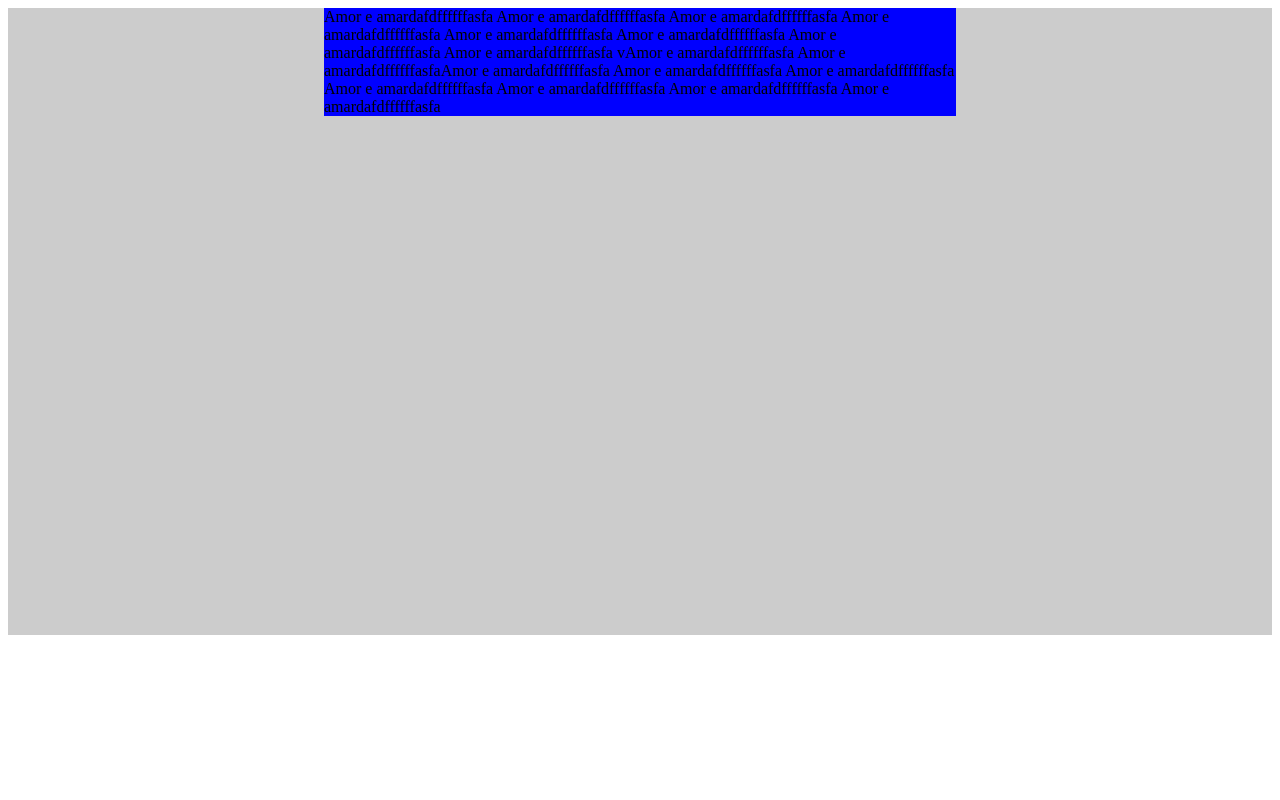
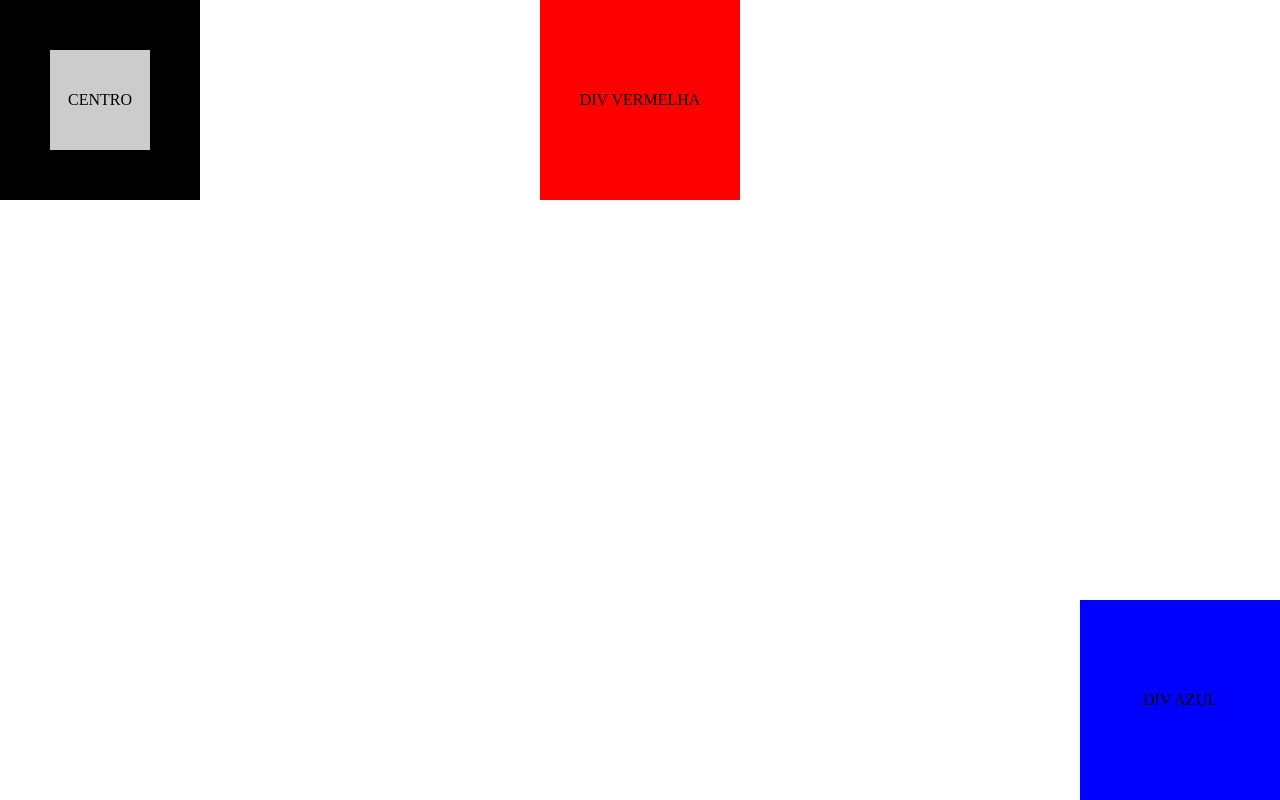
Before and after one commit to augustojuniorcarvalho/HTML, a plain HTML site: page portalteste.html in a window 1280 px wide. Drawn offline with Linux system fonts and the light colour scheme.

Commit message:
update portal

```diff
--- a/portalteste.css
+++ b/portalteste.css
@@ -1,35 +1,47 @@
-.cor{
-	width: 100%;
-	height: 80%;
-	background-color:#ccc;
-	margin:auto;
+.exemplo{
+	width: 200px;
+	height: 200px;
+	line-height: 200px;
+	text-align: center;
+	color: black;
+	text-transform: uppercase;
+	cursor: pointer;
+
+}
+.exemplo1{
+	background-color: blue;
+	position: absolute;
+	right: 0;
+	bottom: 0;
+}
+.exemplo2{
+	background-color: red;
+	position: absolute;
+	right: 50%;
+	top:0;
+	transform:translate(50%);
+
+}
+.exemplo3{
+	background-color: black;
+	position:;
+	left: 0;
+	top:0;
+	position: absolute;
+
+}
+.exemplo-internal{
+	right: 0;
+	top: 50;
+	margin-right: 50px;
+	width: 100px;
+	height: 100px;
+	line-height: 100px;
+	text-align: center;
+	background-color: #ccc;
+	position: absolute;
 
 
 
 
 }
-.azul{
-	background-color: blue;
-	width: 50%;
-	height:auto;
-
-	margin: auto;
-}
-.verde{
-
-	width: 50%;
-	margin: 0 auto;
-	height: 150px;
-	color: white;
-	background-color: green;
-	float: left;
-}
-.vermelha{
-
-	width: 50%;
-	margin: 0 auto;
-	height: 150px;
-	color: white;
-	background-color: red;
-	float: left;
-}
--- a/portalteste.html
+++ b/portalteste.html
@@ -4,27 +4,10 @@
 <link rel="stylesheet" type="text/css" href="portalteste.css">
 </head>
 <body>
-	<div class="cor">
-		<div class="azul">
-			Amor e amardafdffffffasfa
-			Amor e amardafdffffffasfa
-			Amor e amardafdffffffasfa
-			Amor e amardafdffffffasfa
-			Amor e amardafdffffffasfa
-			Amor e amardafdffffffasfa
-			Amor e amardafdffffffasfa
-			Amor e amardafdffffffasfa
-
-			vAmor e amardafdffffffasfa
-			Amor e amardafdffffffasfaAmor e amardafdffffffasfa
-			Amor e amardafdffffffasfa
-			Amor e amardafdffffffasfa
-			Amor e amardafdffffffasfa
-			Amor e amardafdffffffasfa
-			Amor e amardafdffffffasfa
-			Amor e amardafdffffffasfa
-		</div>
-
+	<div class="exemplo exemplo1">div azul</div>
+	<div class="exemplo exemplo2">div vermelha</div>
+	<div class="exemplo exemplo3">
+		<div class="exemplo-internal">centro</div>
 	</div>
 </body>
 </html>
```
Also changed, not shown: arquivosComplementares/css/stiloPortal.css (+20 -0 lines), portal.html (+1 -0 lines), arquivosComplementares/imagens/img_mbi.png (added).
